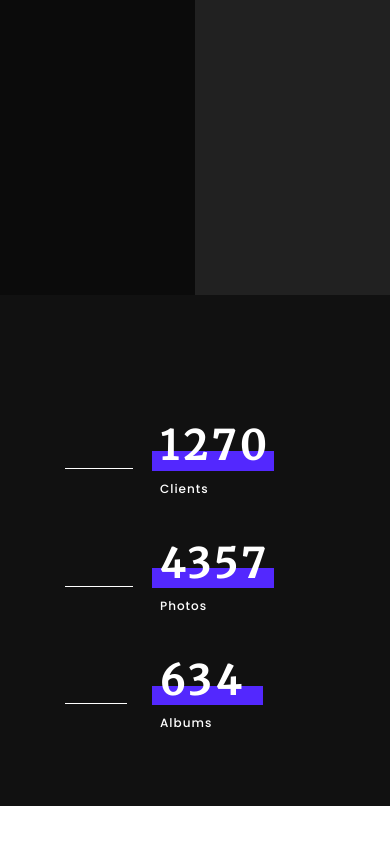
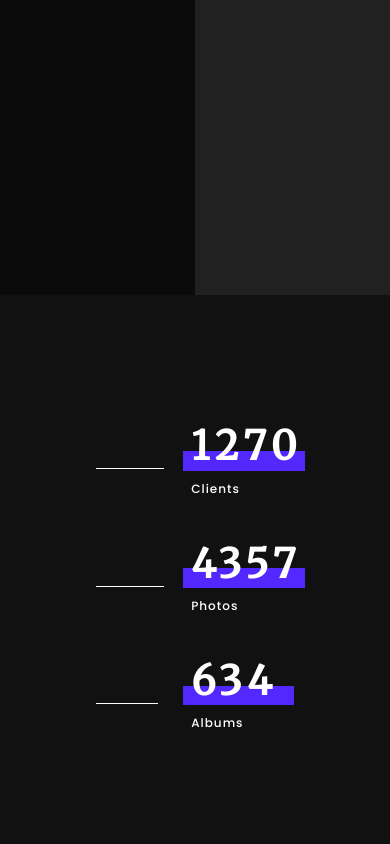
Before and after one commit to dalejodc/frontend-test, an Angular app: page / in a window 390 px wide. Shown: the part 2950-3794 px from the top of the page. Before the commit the page ends 3756 px from the top, so only its background shows below. Built offline with nearby package versions, Linux system fonts and the light colour scheme; a small style sheet from the web is missing.

Commit message:
Summary style

```diff
--- a/src/app/components/my-work/my-work.component.css
+++ b/src/app/components/my-work/my-work.component.css
@@ -1,3 +1,7 @@
+/*********************************************
+                 MY WORKS STYLES
+**********************************************/
+
 .my-work {
     background-color: var(--light-black);
     height: 135%;
@@ -7,6 +11,7 @@
     padding-top: 40px;
 }
 
+/*Media queries to resize the background section height*/
 @media screen and (max-width: 991px) {
     .my-work {
         background-color: var(--light-black);
@@ -15,6 +20,25 @@
         background-repeat: no-repeat;
         z-index: -5;
         padding-top: 40px;
+    }
+
+    .padding-left{
+        padding-left: 20%;
+    }
+}
+
+@media screen and (max-width: 460px) {
+    .my-work {
+        background-color: var(--light-black);
+        height: 225%;
+        min-height: 100vh;
+        background-repeat: no-repeat;
+        z-index: -5;
+        padding-top: 40px;
+    }
+
+    .padding-left{
+        padding-left: 8%;
     }
 }
 
--- a/src/app/components/my-work/my-work.component.html
+++ b/src/app/components/my-work/my-work.component.html
@@ -43,8 +43,9 @@
   </div>
 
 
-    <div class="ui grid left aligned" style="margin-top: 50px">
-      <div class=" two wide computer column"></div>
+    <div class="ui grid padding-left" style="margin-top: 50px">
+      <div class="two wide computer column"></div>
+
       <div class="sixteen wide mobile sixteen wide tablet four wide computer column">
         <h3 class="summary">1270<br><span class="summary-subtitle">Clients</span> </h3>
       </div>
```
